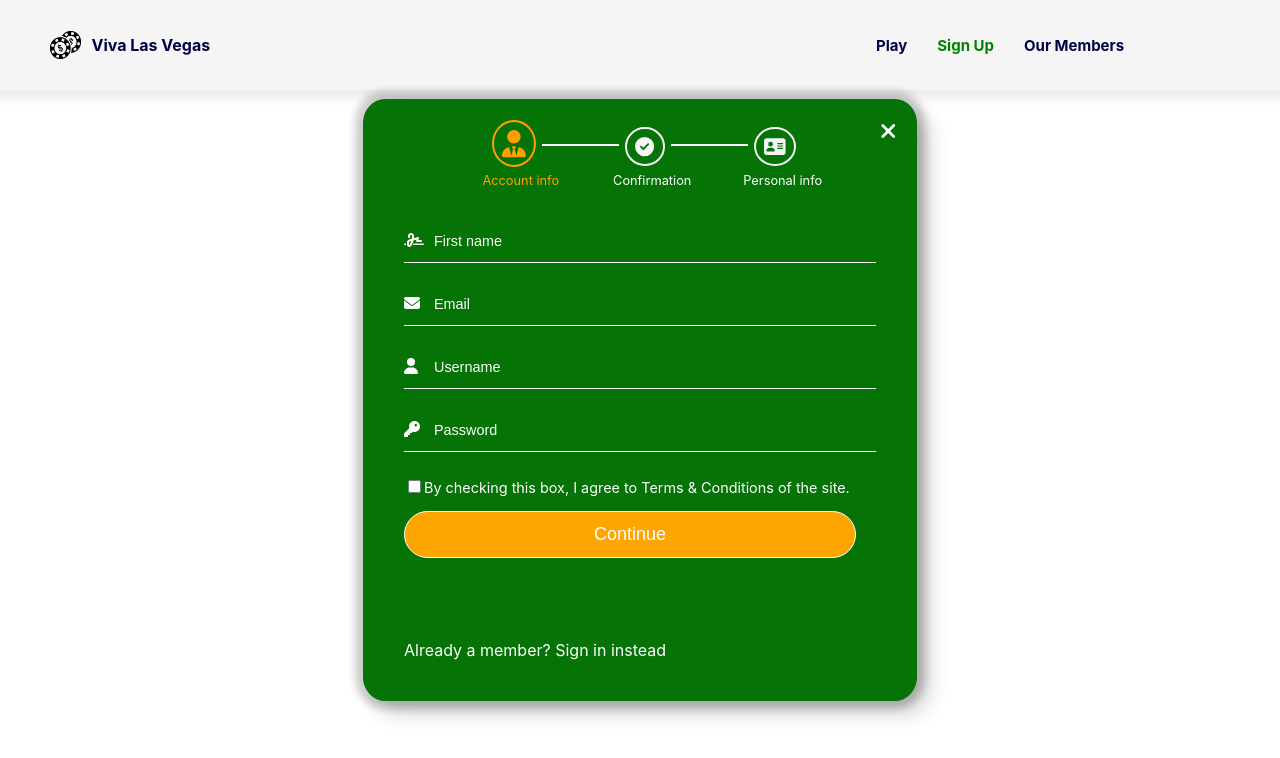
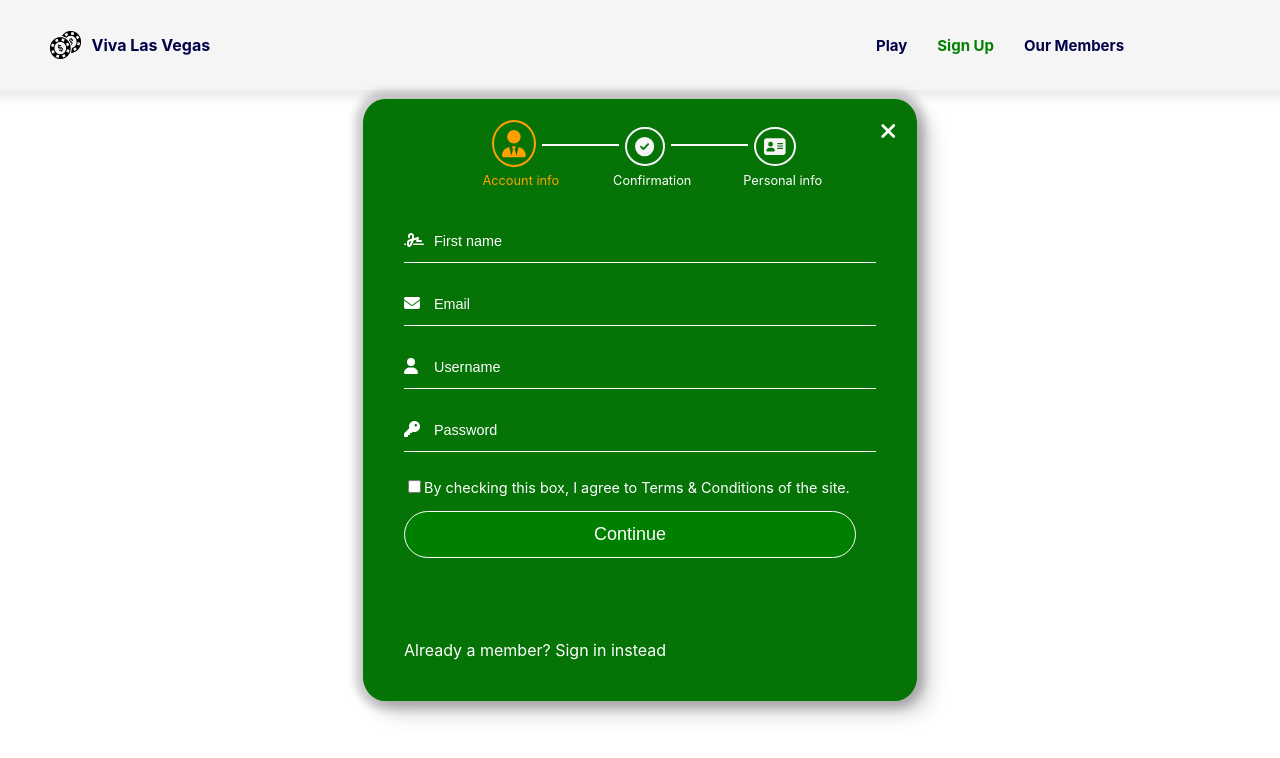
Before and after one commit to StGrozdanov/viva-las-vegas, a React (Create React App) app in the folder client/: page /register in a window 1280 px wide. Shown: the top 758 px of the page. Built offline with nearby package versions, Linux system fonts and the light colour scheme; no server answers.

Commit message:
new disabled state button styling

```diff
--- a/client/src/components/Buttons/FormDataButton.js
+++ b/client/src/components/Buttons/FormDataButton.js
@@ -12,6 +12,8 @@ function FormDataButton({
     isDisabled,
     href
 }) {
+    color = color == 'orange' && isDisabled ? 'green' : 'orange';
+
     function hoverHandler(e) {
         if (!isDisabled) {
             e.target.style.background = hover;
```
